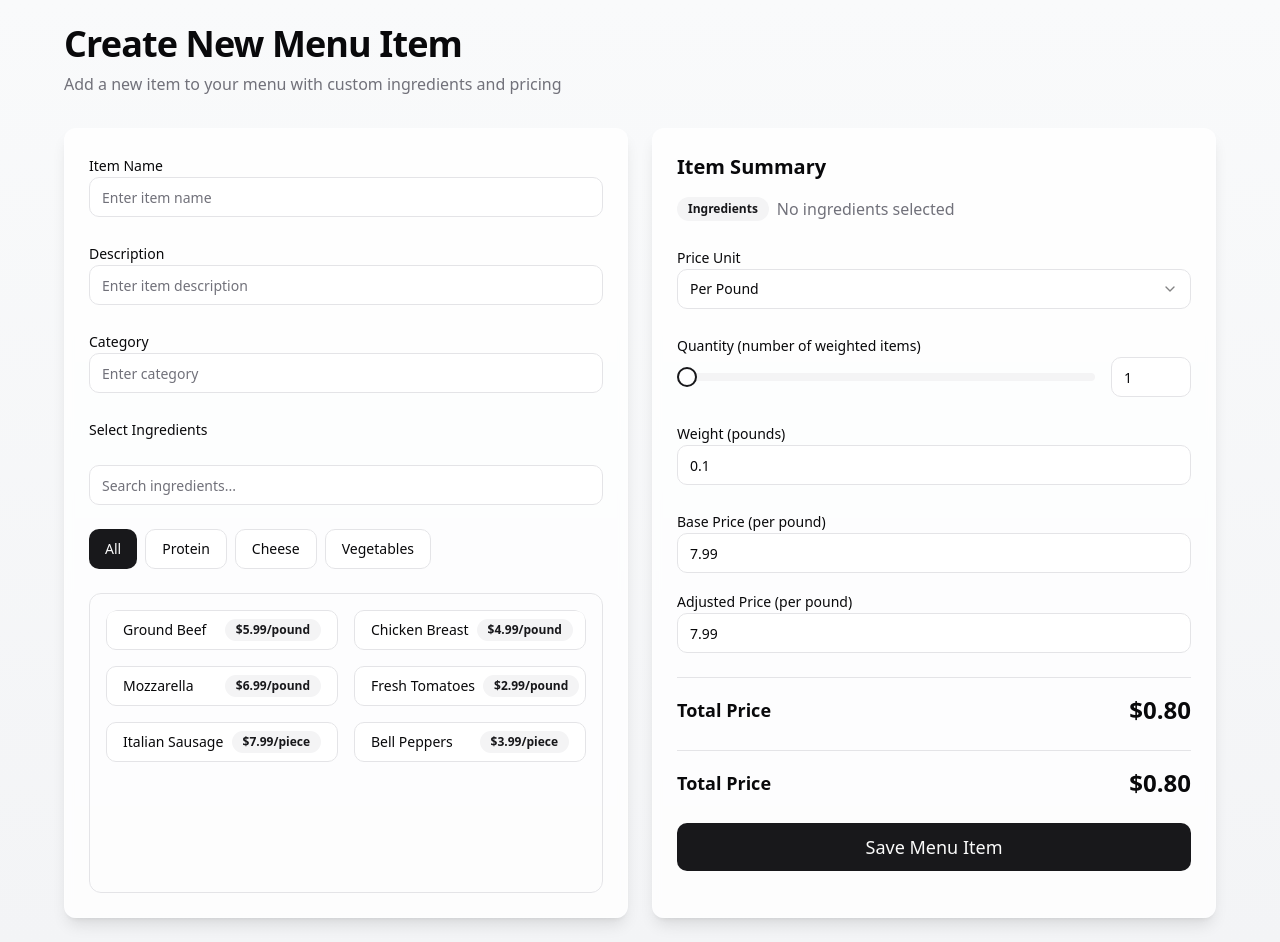
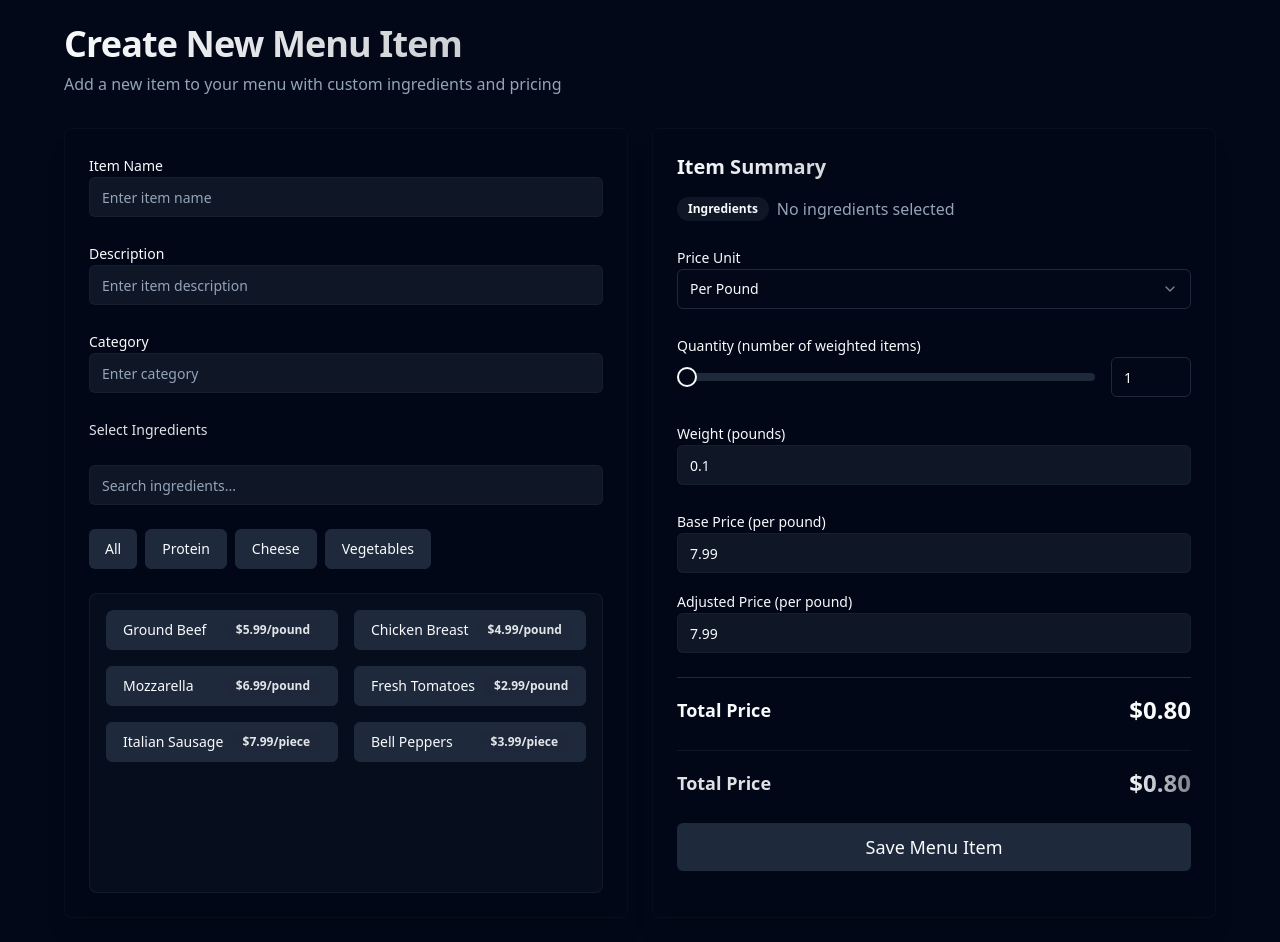
Before and after one commit to bingo7-pixel/price-toggle-estimator, a React (Vite) app: page / in a window 1280 px wide. Built offline with nearby package versions, Linux system fonts and the light colour scheme.

Commit message:
Update animation and design
Modified the animation for the component to improve visual comfort and applied a new design as per the provided reference.
[skip gpt_engineer]

```diff
--- a/src/components/menu/IngredientSelector.tsx
+++ b/src/components/menu/IngredientSelector.tsx
@@ -35,16 +35,13 @@ export const IngredientSelector = ({
 
     resizeTimeoutRef.current = window.requestAnimationFrame(() => {
       if (scrollAreaRef.current) {
-        // Update the height smoothly
         scrollAreaRef.current.style.height = '300px';
       }
     });
   }, []);
 
   useEffect(() => {
-    const resizeObserver = new ResizeObserver(() => {
-      handleResize();
-    });
+    const resizeObserver = new ResizeObserver(handleResize);
 
     if (scrollAreaRef.current) {
       resizeObserver.observe(scrollAreaRef.current);
@@ -66,7 +63,7 @@ export const IngredientSelector = ({
 
   return (
     <div className="space-y-6">
-      <Label>Select Ingredients</Label>
+      <Label className="text-primary/90">Select Ingredients</Label>
       <Input
         value={searchTerm}
         onChange={(e) => onSearchChange(e.target.value)}
@@ -80,24 +77,38 @@ export const IngredientSelector = ({
             key={cat}
             variant={filter === cat ? "default" : "outline"}
             onClick={() => onFilterChange(cat)}
-            className="button-inner"
+            className={`button-inner ${
+              filter === cat
+                ? 'bg-primary/20 text-primary border-primary/30'
+                : 'bg-secondary/50 hover:bg-secondary/80'
+            }`}
           >
             {cat}
           </Button>
         ))}
       </div>
 
-      <ScrollArea ref={scrollAreaRef} className="border rounded-lg p-4">
+      <ScrollArea
+        ref={scrollAreaRef}
+        className="border rounded-lg p-4 border-border/50 bg-secondary/20"
+      >
         <div className="grid grid-cols-2 gap-4">
           {filteredIngredients.map((ingredient) => (
             <Button
               key={ingredient.name}
               variant={selectedIngredients.includes(ingredient) ? "default" : "outline"}
               onClick={() => onIngredientSelect(ingredient)}
-              className="w-full justify-between button-inner"
+              className={`w-full justify-between button-inner ${
+                selectedIngredients.includes(ingredient)
+                  ? 'bg-primary/20 text-primary border-primary/30'
+                  : 'bg-secondary/50 hover:bg-secondary/80'
+              }`}
             >
               <span>{ingredient.name}</span>
-              <Badge variant="secondary">
+              <Badge
+                variant="secondary"
+                className="bg-secondary/50 text-primary/90"
+              >
                 ${ingredient.price}/{ingredient.priceUnit}
               </Badge>
             </Button>
--- a/src/index.css
+++ b/src/index.css
@@ -4,26 +4,26 @@
 
 @layer base {
   :root {
-    --background: 0 0% 100%;
-    --foreground: 240 10% 3.9%;
-    --card: 0 0% 100%;
-    --card-foreground: 240 10% 3.9%;
-    --popover: 0 0% 100%;
-    --popover-foreground: 240 10% 3.9%;
-    --primary: 240 5.9% 10%;
-    --primary-foreground: 0 0% 98%;
-    --secondary: 240 4.8% 95.9%;
-    --secondary-foreground: 240 5.9% 10%;
-    --muted: 240 4.8% 95.9%;
-    --muted-foreground: 240 3.8% 46.1%;
-    --accent: 240 4.8% 95.9%;
-    --accent-foreground: 240 5.9% 10%;
-    --destructive: 0 84.2% 60.2%;
-    --destructive-foreground: 0 0% 98%;
-    --border: 240 5.9% 90%;
-    --input: 240 5.9% 90%;
-    --ring: 240 5.9% 10%;
-    --radius: 0.75rem;
+    --background: 222.2 84% 4.9%;
+    --foreground: 210 40% 98%;
+    --card: 222.2 84% 4.9%;
+    --card-foreground: 210 40% 98%;
+    --popover: 222.2 84% 4.9%;
+    --popover-foreground: 210 40% 98%;
+    --primary: 210 40% 98%;
+    --primary-foreground: 222.2 47.4% 11.2%;
+    --secondary: 217.2 32.6% 17.5%;
+    --secondary-foreground: 210 40% 98%;
+    --muted: 217.2 32.6% 17.5%;
+    --muted-foreground: 215 20.2% 65.1%;
+    --accent: 217.2 32.6% 17.5%;
+    --accent-foreground: 210 40% 98%;
+    --destructive: 0 62.8% 30.6%;
+    --destructive-foreground: 210 40% 98%;
+    --border: 217.2 32.6% 17.5%;
+    --input: 217.2 32.6% 17.5%;
+    --ring: 212.7 26.8% 83.9;
+    --radius: 0.5rem;
   }
 }
 
@@ -37,26 +37,34 @@
 }
 
 .glass-card {
-  @apply bg-white/80 backdrop-blur-sm border border-white/20 shadow-lg;
+  @apply bg-card/95 backdrop-blur-sm border border-border/20 shadow-xl;
+  animation: cardEntrance 0.6s cubic-bezier(0.21, 1.02, 0.73, 1) forwards;
+}
+
+@keyframes cardEntrance {
+  from {
+    opacity: 0;
+    transform: translateY(20px);
+    filter: blur(10px);
+  }
+  to {
+    opacity: 1;
+    transform: translateY(0);
+    filter: blur(0);
+  }
 }
 
 .hover-scale {
-  @apply transition-transform duration-200 hover:scale-[1.02];
+  @apply transition-all duration-300;
+  &:hover {
+    @apply transform scale-[1.01] shadow-lg;
+  }
 }
 
 .input-focus {
-  @apply focus:ring-2 focus:ring-primary/20 focus:outline-none;
+  @apply focus:ring-2 focus:ring-primary/20 focus:outline-none bg-secondary/50 border-border/50;
 }
 
 .button-inner {
-  @apply relative overflow-hidden transition-all duration-300;
+  @apply relative overflow-hidden transition-all duration-300 bg-secondary hover:bg-secondary/80;
 }
-
-.button-inner::after {
-  content: '';
-  @apply absolute inset-0 bg-black/5 opacity-0 transition-opacity duration-300;
-}
-
-.button-inner:hover::after {
-  @apply opacity-100;
-}
--- a/src/pages/Index.tsx
+++ b/src/pages/Index.tsx
@@ -54,15 +54,19 @@ const Index = () => {
   };
 
   return (
-    <div className="min-h-screen p-6 bg-gradient-to-b from-gray-50 to-gray-100">
+    <div className="min-h-screen p-6 bg-background">
       <div className="max-w-6xl mx-auto">
-        <div className="mb-8">
-          <h1 className="text-4xl font-bold tracking-tight">Create New Menu Item</h1>
-          <p className="text-muted-foreground mt-2">Add a new item to your menu with custom ingredients and pricing</p>
+        <div className="mb-8 animate-fade-in">
+          <h1 className="text-4xl font-bold tracking-tight bg-gradient-to-r from-primary to-primary/50 bg-clip-text text-transparent">
+            Create New Menu Item
+          </h1>
+          <p className="text-muted-foreground mt-2">
+            Add a new item to your menu with custom ingredients and pricing
+          </p>
         </div>
 
         <div className="grid gap-6 lg:grid-cols-2">
-          <Card className="p-6 glass-card hover-scale">
+          <Card className="p-6 glass-card">
             <div className="space-y-6">
               <div>
                 <Label htmlFor="itemName">Item Name</Label>
@@ -109,17 +113,27 @@ const Index = () => {
             </div>
           </Card>
 
-          <Card className="p-6 glass-card hover-scale">
+          <Card className="p-6 glass-card">
             <div className="space-y-6">
               <div>
-                <h2 className="text-xl font-semibold mb-4">Item Summary</h2>
-                <div className="flex gap-2 mb-4">
-                  <Badge variant="secondary">Ingredients</Badge>
+                <h2 className="text-xl font-semibold mb-4 bg-gradient-to-r from-primary to-primary/50 bg-clip-text text-transparent">
+                  Item Summary
+                </h2>
+                <div className="flex flex-wrap gap-2 mb-4">
+                  <Badge variant="secondary" className="bg-secondary/50">
+                    Ingredients
+                  </Badge>
                   {selectedIngredients.length === 0 && (
                     <span className="text-muted-foreground">No ingredients selected</span>
                   )}
                   {selectedIngredients.map((ing) => (
-                    <Badge key={ing.name} variant="outline">{ing.name}</Badge>
+                    <Badge
+                      key={ing.name}
+                      variant="outline"
+                      className="bg-secondary/30 border-border/50"
+                    >
+                      {ing.name}
+                    </Badge>
                   ))}
                 </div>
               </div>
@@ -129,14 +143,16 @@ const Index = () => {
                 onConfigChange={handlePriceConfigChange}
               />
 
-              <div className="pt-4 border-t">
+              <div className="pt-4 border-t border-border/50">
                 <div className="flex justify-between items-center mb-6">
-                  <span className="text-lg font-semibold">Total Price</span>
-                  <span className="text-2xl font-bold">${calculateTotalPrice()}</span>
+                  <span className="text-lg font-semibold text-primary/90">Total Price</span>
+                  <span className="text-2xl font-bold bg-gradient-to-r from-primary to-primary/50 bg-clip-text text-transparent">
+                    ${calculateTotalPrice()}
+                  </span>
                 </div>
 
                 <Button
-                  className="w-full h-12 text-lg button-inner"
+                  className="w-full h-12 text-lg button-inner bg-primary/10 hover:bg-primary/20 text-primary"
                   onClick={() => console.log('Saving menu item...')}
                 >
                   Save Menu Item
```
